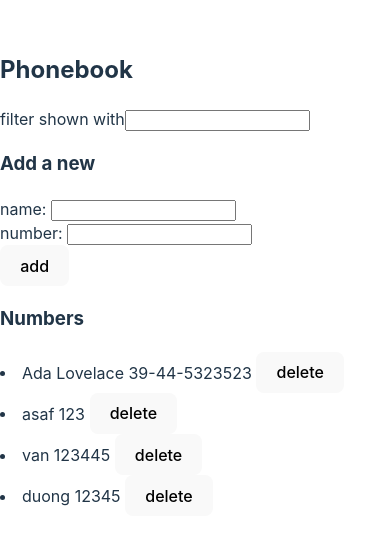
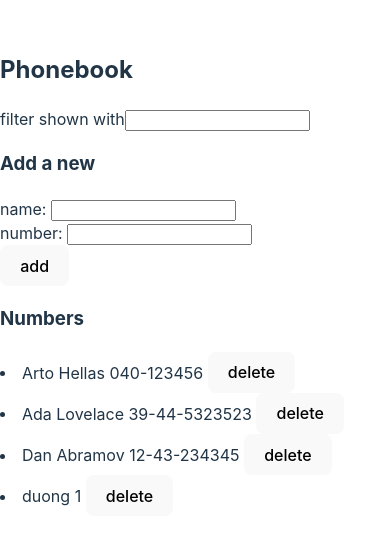
Before and after one commit to alexha11/FullStackUniversityOfHelsinki, a React (Vite) app in the folder part2/phonebook/: page / in a window 390 px wide. Shown: the part 148-692 px from the top of the page. Built offline with nearby package versions, Linux system fonts and the light colour scheme; data requests are answered from the project's data file.

Commit message:
done the phonebook step 10 basic version ~~

```diff
--- a/part2/phonebook/db.json
+++ b/part2/phonebook/db.json
@@ -1,23 +1,23 @@
 {
   "persons": [
     {
-      "name": "Ada Lovelace",
-      "number": "39-44-5323523",
+      "name": "Arto Hellas",
+      "number": "040-123456",
       "id": 1
     },
     {
-      "name": "asaf",
-      "number": "123",
+      "name": "Ada Lovelace",
+      "number": "39-44-5323523",
       "id": 2
     },
     {
-      "name": "van",
-      "number": "123445",
+      "name": "Dan Abramov",
+      "number": "12-43-234345",
       "id": 3
     },
     {
       "name": "duong",
-      "number": "12345",
+      "number": "1",
       "id": 4
     }
   ]
--- a/part2/phonebook/src/App.jsx
+++ b/part2/phonebook/src/App.jsx
@@ -30,16 +30,14 @@ const App = () => {
     let foundPerson = persons.find((person) => person.name === newName)
     if (persons.find((person) => person.name === newName)) {
       window.confirm(foundPerson.name + ' is already added to phonebook, replace the old number with a new one?')
+      console.log(foundPerson.id)
       personService
         .update(foundPerson.id, nameObject)
-        .then(returnedPerson => {
-          setPersons(persons.map(person => person.id !== foundPerson.id ? person : returnedPerson))
-      })
+
     } else {
       setPersons([...persons, nameObject]);
+      personService.create(nameObject)
     }
-
-    personService.create(nameObject)
     setNewName('');
     setNewNumber('');
   };
```
